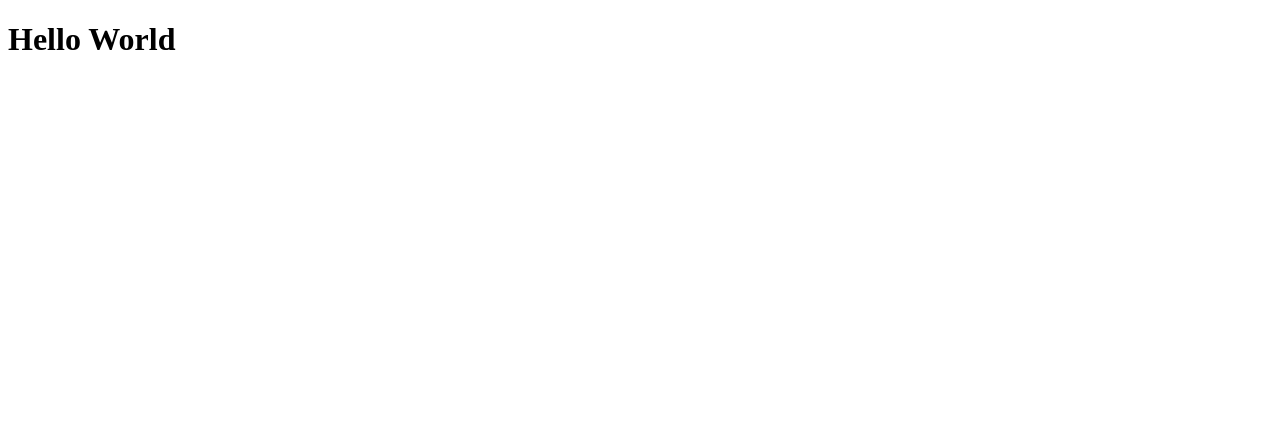
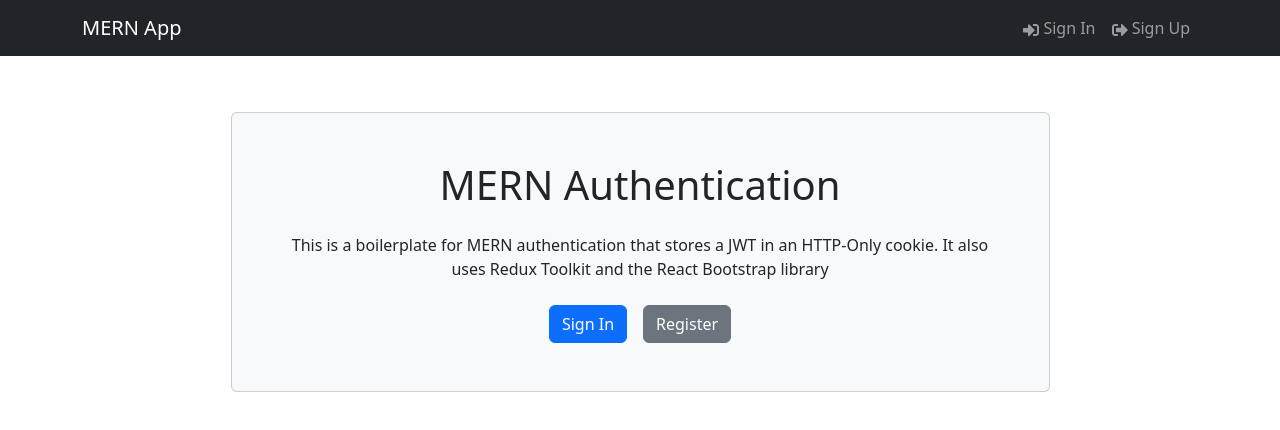
Before and after one commit to ameya-6964/mern-stack-authentication, a React (Vite) app in the folder frontend/: page / in a window 1280 px wide. Shown: the top 430 px of the page. Built offline with nearby package versions, Linux system fonts and the light colour scheme.

Commit message:
Created Basic Frontend Application With Routing

```diff
--- a/frontend/src/App.jsx
+++ b/frontend/src/App.jsx
@@ -1,4 +1,16 @@
+import { Container } from "react-bootstrap";
+import Header from "./components/Header";
+
+import { Outlet } from "react-router-dom";
+
 function App() {
-  return <h1>Hello World</h1>;
+  return (
+    <>
+      <Header />
+      <Container className="my-2">
+        <Outlet />
+      </Container>
+    </>
+  );
 }
 export default App;
--- /dev/null
+++ b/frontend/src/components/Header.jsx
@@ -0,0 +1,27 @@
+import { Navbar, Nav, Container } from "react-bootstrap";
+import { FaSignInAlt, FaSignOutAlt } from "react-icons/fa";
+
+const Header = () => {
+  return (
+    <header>
+      <Navbar bg="dark" variant="dark" expand="lg" collapseOnSelect>
+        <Container>
+          <Navbar.Brand href="/">MERN App</Navbar.Brand>
+          <Navbar.Toggle aria-controls="basic-navbar-nav" />
+          <Navbar.Collapse id="basic-navbar-nav">
+            <Nav className="ms-auto">
+              <Nav.Link href="/login">
+                <FaSignInAlt /> Sign In
+              </Nav.Link>
+              <Nav.Link href="/login">
+                <FaSignOutAlt /> Sign Up
+              </Nav.Link>
+            </Nav>
+          </Navbar.Collapse>
+        </Container>
+      </Navbar>
+    </header>
+  );
+};
+
+export default Header;
--- /dev/null
+++ b/frontend/src/components/Hero.jsx
@@ -0,0 +1,28 @@
+import { Container, Card, Button } from "react-bootstrap";
+
+const Hero = () => {
+  return (
+    <div className=" py-5">
+      <Container className="d-flex justify-content-center">
+        <Card className="p-5 d-flex flex-column align-items-center hero-card bg-light w-75">
+          <h1 className="text-center mb-4">MERN Authentication</h1>
+          <p className="text-center mb-4">
+            This is a boilerplate for MERN authentication that stores a JWT in
+            an HTTP-Only cookie. It also uses Redux Toolkit and the React
+            Bootstrap library
+          </p>
+          <div className="d-flex">
+            <Button variant="primary" href="/login" className="me-3">
+              Sign In
+            </Button>
+            <Button variant="secondary" href="/register">
+              Register
+            </Button>
+          </div>
+        </Card>
+      </Container>
+    </div>
+  );
+};
+
+export default Hero;
--- a/frontend/src/main.jsx
+++ b/frontend/src/main.jsx
@@ -1,9 +1,25 @@
 import React from "react";
 import ReactDOM from "react-dom/client";
 import App from "./App.jsx";
+import {
+  createBrowserRouter,
+  createRoutesFromElements,
+  Route,
+  RouterProvider,
+} from "react-router-dom";
+import "bootstrap/dist/css/bootstrap.min.css";
+import HomeScreen from "./screens/HomeScreen";
+
+const router = createBrowserRouter(
+  createRoutesFromElements(
+    <Route path="/" element={<App />}>
+      <Route index={true} path="/" element={<HomeScreen />} />
+    </Route>
+  )
+);
 
 ReactDOM.createRoot(document.getElementById("root")).render(
   <React.StrictMode>
-    <App />
+    <RouterProvider router={router} />
   </React.StrictMode>
 );
--- /dev/null
+++ b/frontend/src/screens/HomeScreen.jsx
@@ -0,0 +1,10 @@
+import Hero from "../components/Hero";
+
+const HomeScreen = () => {
+  return (
+    <>
+      <Hero />
+    </>
+  );
+};
+export default HomeScreen;
```
